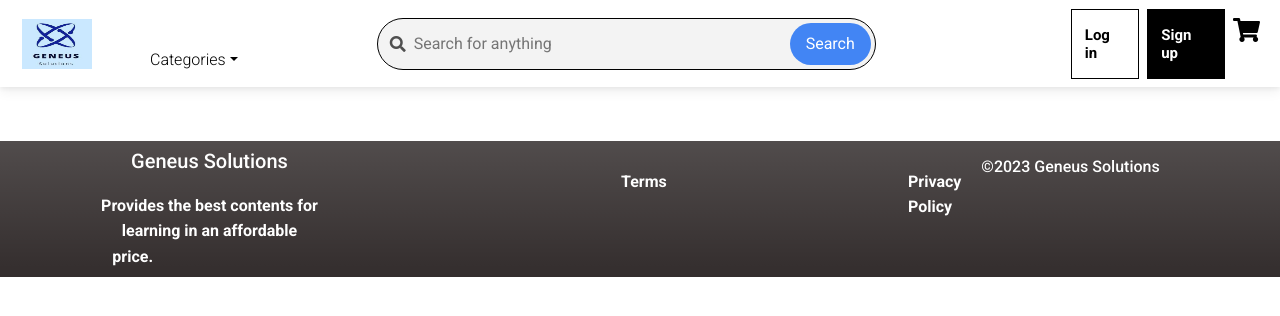
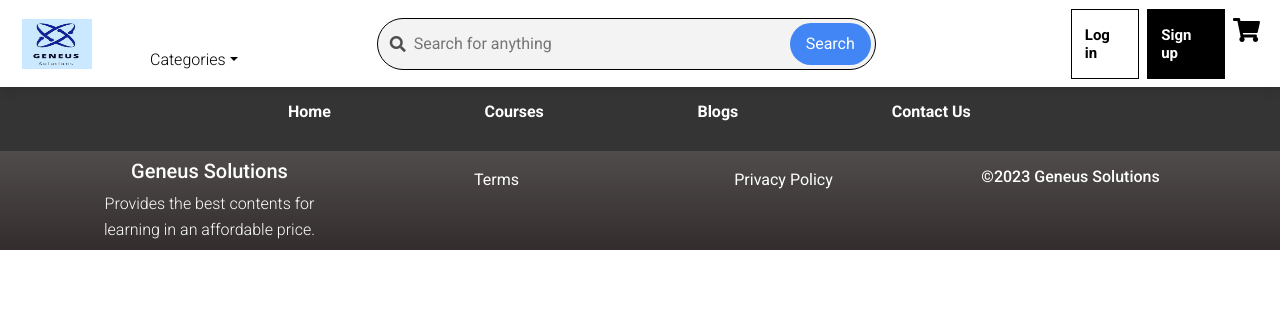
Before and after one commit to Deepak-gupta21/geneus-main, a React (Create React App) app in the folder client/: page /about in a window 1280 px wide. Shown: the top 316 px of the page. Built offline with nearby package versions, Linux system fonts and the light colour scheme.

Commit message:
implemented logout button

```diff
--- a/client/src/App.js
+++ b/client/src/App.js
@@ -1,5 +1,5 @@
-import React from 'react';
-import { BrowserRouter as Router, Route, Routes } from 'react-router-dom';
+import React, { useState } from 'react';
+import { BrowserRouter as Router, Route, Routes, useSearchParams } from 'react-router-dom';
 import { ToastContainer } from 'react-toastify';
 import 'react-toastify/dist/ReactToastify.css';
 import Navbar from './components/Navbar/Navbar';
@@ -12,12 +12,21 @@ import Contact from './components/Contact/Contact';
 import Footer from './components/Footer/Footer';
 
 const App = () => {
+
+  const [islogged, setIslogged] = useState(false);
+  const handleLogout = () => {
+    setIslogged(false);
+  };
+  const handleLogin = () =>{
+    setIslogged(true);
+  }
+
   return (
     <Router>
     <ToastContainer theme="colored" position="top-center" />
-    <Navbar />
+    <Navbar islogged={islogged} handleLogin={handleLogin} handleLogout={handleLogout}/>
         <Routes>
-                <Route path="/login" element={<Login />} />
+                <Route path="/login" element={<Login handleLogin={handleLogin} /> } />
                 <Route path="/signup" element={<Signup />} />
             </Routes>
             <Routes>
--- a/client/src/components/About/About.css
+++ b/client/src/components/About/About.css
@@ -1,21 +1,21 @@
-.pages{
+.about_pages{
   height: 8vh;
-background: rgb(52, 52, 52);;
+  background: rgb(52, 52, 52);
   }
-ul {
+  .about_pages ul {
     list-style-type: none;
     margin-left: 20vw;
     padding-top: 12px;
   }
-li {
+  .about_pages li {
     display: inline;
     margin-right: 12vw;
     font-size: 16px;
     font-weight: bold;
   }
-li a{
+  .about_pages li a{
   color: white;
   }
-li a:hover{
+  .about_pages li a:hover{
     color: #4285F4;
   }
--- a/client/src/components/Login/Login.jsx
+++ b/client/src/components/Login/Login.jsx
@@ -21,7 +21,7 @@ import axios from 'axios';
 import { toast } from 'react-toastify';
 import { useNavigate } from "react-router-dom";
 
-const Login=() => {
+const Login=({handleLogin}) => {
   const[email, setEmail]=useState("");
   const[password, setPassword]=useState("");
   const navigate = useNavigate();
@@ -32,6 +32,7 @@ const Login=() => {
     const {data}=await axios.post("http://localhost:8000/login", {email, password});
     toast.success("Login successful !");
     navigate("/about");
+    handleLogin();
   }
   catch(err){
     toast.error(err.response.data);
--- a/client/src/components/Navbar/Navbar.jsx
+++ b/client/src/components/Navbar/Navbar.jsx
@@ -11,7 +11,7 @@ import { MDBIcon } from 'mdbreact';
 import { Link } from 'react-router-dom';
 import React, { useState } from 'react';
 
-function Navigation() {
+function Navigation({islogged, handleLogout}) {
   const [setShows] = useState([]);
   const [error, setError] = useState(null);
   const [searchTerm, setSearchTerm] = useState('');
@@ -70,11 +70,15 @@ function Navigation() {
       <button type="submit">Search</button>
      </div>
 </form>
-  <Nav>
+  {!islogged? <Nav>
           <Nav.Link as={Link} to='/login' className='login'><h4 className='linkText1'>Log in</h4></Nav.Link>
           <Nav.Link as={Link} to='/signup' className='signup'><h4 className='linkText2'>Sign up</h4></Nav.Link>
           <Nav.Link href="#action3" className='cart'><h4 className='linkText3'><MDBIcon icon="shopping-cart" size="x"/></h4></Nav.Link>
-  </Nav>
+  </Nav> :
+          <Nav>
+          <Nav.Link as={Link} to='/login' className='login'><h4 className='linkText1' onClick={handleLogout}>Log out</h4></Nav.Link>
+          <Nav.Link href="#action3" className='cart'><h4 className='linkText3'><MDBIcon icon="shopping-cart" size="x"/></h4></Nav.Link>
+          </Nav> }
         </Navbar.Collapse>
       </Container>
     </Navbar>
```
Lines whose indentation alone changed are shown as unchanged.
